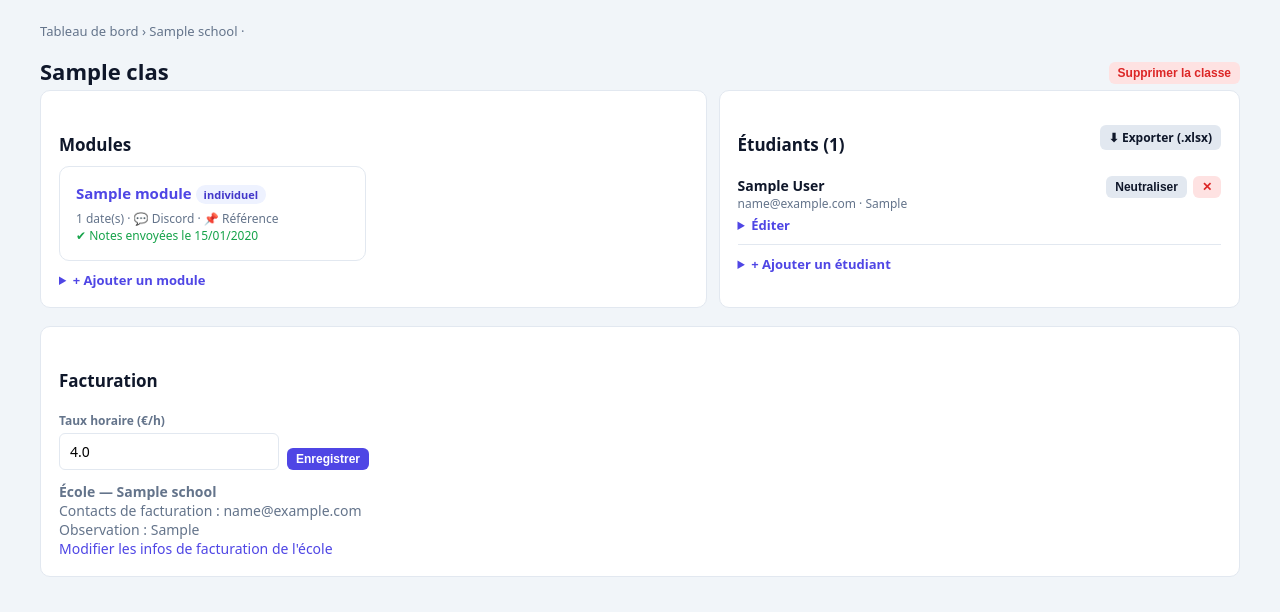
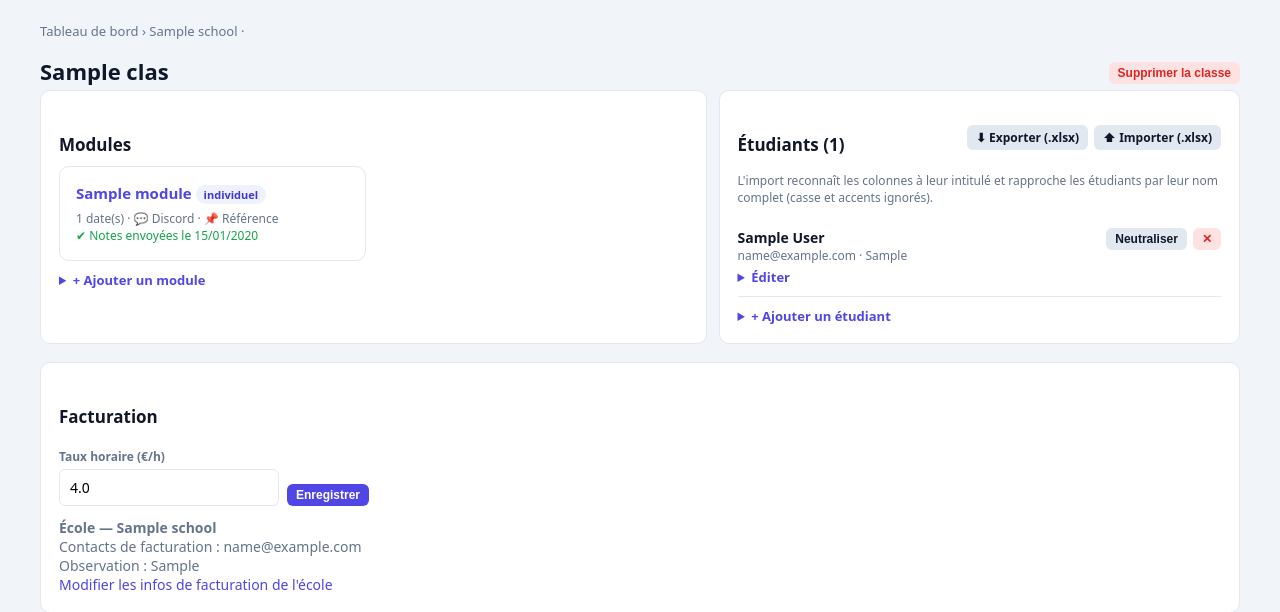
Before and after one commit to bstocker/AstraNote, a Flask app: page /classes/1 in a window 1280 px wide. Shown: the part 58-670 px from the top of the page. Run offline with Flask 3, Linux system fonts and the light colour scheme; a user stored in the database is signed in; tables that the repository leaves empty hold one stand-in row (values such as "Sample post").

Commit message:
Classe : import Excel de la liste des étudiants
Bouton « ⬆ Importer (.xlsx) » à côté de l'export, au même format. Le
rapprochement se fait sur le nom complet, casse et accents ignorés : un
étudiant déjà inscrit est mis à jour, un nom inconnu est créé et inscrit
dans la classe. L'export n'ayant pas de colonne ID masquée comme celui
d'un module, renommer quelqu'un dans le fichier crée un doublon plutôt
que de le renommer ; le renommage se fait dans la fiche de classe.

Aucune suppression : un étudiant absent du fichier reste dans la classe
avec ses étoiles. Une colonne absente laisse le champ inchangé — une
liste de noms seuls n'efface donc pas les emails déjà saisis — tandis
qu'une cellule vide d'une colonne présente efface la valeur, pour qu'un
aller-retour depuis l'export reflète ce qu'on y a effacé. Deux homonymes
de la classe sont appariés aux deux lignes du fichier, dans l'ordre.

Les en-têtes du classeur deviennent une constante partagée par l'export
et l'import, qui ne peuvent donc plus diverger.

Le champ fichier est masqué dans un <label> stylé en bouton, dont le
choix déclenche l'envoi : un seul clic, comme l'export. Le <form> est en
display:contents pour que le label soit un frère du lien « Exporter »
dans le même flex, et label.btn annule la marge que la règle globale
« label » applique aux libellés de formulaire — sans quoi les deux
boutons n'ont ni la même taille ni le même axe (vérifié au navigateur).

Co-Authored-By: Claude Opus 5 (1M context) <noreply@anthropic.com>

```diff
--- a/astranote/main.py
+++ b/astranote/main.py
@@ -477,8 +477,23 @@ def remove_student(enrollment_id):
 
 
 # --------------------------------------------------------------------------- #
-# Export Excel de la fiche administrative des étudiants d'une classe
+# Export / import Excel de la fiche administrative des étudiants d'une classe
 # --------------------------------------------------------------------------- #
+# En-têtes du classeur, partagés par l'export et l'import. L'import reconnaît
+# les colonnes à leur intitulé : leur ordre est libre, et une colonne absente
+# laisse le champ correspondant inchangé.
+STUDENT_HEADERS = ["Nom complet", "Email", "Pseudo Discord", "Lien GitHub", "Statut"]
+
+# Intitulé normalisé (cf. strip_accents) -> attribut de Student.
+STUDENT_FIELDS = {
+    "email": "email",
+    "pseudo discord": "discord_alias",
+    "lien github": "github_url",
+}
+
+STATUS_ACTIVE, STATUS_INACTIVE = "Actif", "Neutralisé"
+
+
 @main_bp.route("/classes/<int:class_id>/students.xlsx")
 @login_required
 def export_students(class_id):
@@ -515,8 +530,7 @@ def export_students(class_id):
                 f"{klass.academic_year.label}")
     ws["A1"].font = Font(bold=True, size=13)
 
-    headers = ["Nom complet", "Email", "Pseudo Discord", "Lien GitHub", "Statut"]
-    for col_idx, title in enumerate(headers, start=1):
+    for col_idx, title in enumerate(STUDENT_HEADERS, start=1):
         cell = ws.cell(row=2, column=col_idx, value=title)
         cell.font = bold
         cell.fill = grey
@@ -526,7 +540,8 @@ def export_students(class_id):
         ws.cell(row=r, column=2, value=st.email)
         ws.cell(row=r, column=3, value=st.discord_alias)
         ws.cell(row=r, column=4, value=st.github_url)
-        ws.cell(row=r, column=5, value="Actif" if st.active else "Neutralisé")
+        ws.cell(row=r, column=5,
+                value=STATUS_ACTIVE if st.active else STATUS_INACTIVE)
 
     for letter, width in zip("ABCDE", (26, 32, 20, 40, 14)):
         ws.column_dimensions[letter].width = width
@@ -540,6 +555,114 @@ def export_students(class_id):
         bio, as_attachment=True, download_name=f"etudiants_{filename}.xlsx",
         mimetype="application/vnd.openxmlformats-officedocument.spreadsheetml.sheet",
     )
+
+
+def _cell_text(cells, idx):
+    """Texte d'une cellule de la ligne, ou None si vide / colonne absente."""
+    if idx is None or idx >= len(cells):
+        return None
+    value = cells[idx].value
+    if value is None:
+        return None
+    return str(value).strip() or None
+
+
+@main_bp.route("/classes/<int:class_id>/students/import", methods=["POST"])
+@login_required
+def import_students(class_id):
+    """Importe une liste d'étudiants au format de l'export (.xlsx).
+
+    Le rapprochement se fait sur le nom complet, casse et accents ignorés :
+    un étudiant déjà inscrit est mis à jour, un nom inconnu est créé et
+    inscrit dans la classe. Rien n'est jamais supprimé — un étudiant absent
+    du fichier reste dans la classe, ses étoiles intactes.
+
+    Une colonne absente du fichier laisse le champ intact : une liste ne
+    contenant que des noms n'efface donc pas les emails déjà saisis. En
+    revanche, une cellule vide d'une colonne *présente* efface la valeur,
+    pour qu'un aller-retour depuis l'export reflète ce qu'on y a effacé.
+    """
+    from openpyxl import load_workbook
+
+    klass = get_class_or_403(class_id)
+    file = request.files.get("file")
+    if not file or not file.filename.lower().endswith(".xlsx"):
+        flash("Veuillez fournir un fichier .xlsx (au format de l'export).", "error")
+        return redirect(url_for("main.view_class", class_id=class_id))
+
+    try:
+        wb = load_workbook(file, data_only=True)
+    except Exception:
+        flash("Fichier Excel illisible.", "error")
+        return redirect(url_for("main.view_class", class_id=class_id))
+
+    rows = list(wb.active.iter_rows())
+
+    # Ligne d'en-tête : celle qui porte « Nom complet » (l'export la fait
+    # précéder d'une ligne de titre rappelant la classe).
+    headers, header_idx = None, None
+    for i, row in enumerate(rows):
+        values = [strip_accents(str(c.value or "")).strip() for c in row]
+        if "nom complet" in values:
+            headers, header_idx = values, i
+            break
+    if header_idx is None:
+        flash("Colonne « Nom complet » introuvable : utilisez le format de "
+              "l'export.", "error")
+        return redirect(url_for("main.view_class", class_id=class_id))
+
+    name_col = headers.index("nom complet")
+    field_cols = {i: STUDENT_FIELDS[h]
+                  for i, h in enumerate(headers) if h in STUDENT_FIELDS}
+    status_col = headers.index("statut") if "statut" in headers else None
+
+    # Étudiants déjà inscrits, indexés par nom normalisé. Une *liste* par nom :
+    # deux homonymes de la classe sont ainsi appariés aux deux lignes du
+    # fichier, dans l'ordre, au lieu que la seconde ligne réécrive la première.
+    by_name = {}
+    for e in klass.enrollments:
+        by_name.setdefault(strip_accents(e.student.full_name).strip(), []) \
+               .append(e.student)
+
+    created, updated = 0, 0
+    for row in rows[header_idx + 1:]:
+        cells = list(row)
+        full_name = _cell_text(cells, name_col)
+        if not full_name:
+            continue
+
+        pending = by_name.get(strip_accents(full_name).strip())
+        if pending:
+            # Le nom n'est pas réécrit : le rapprochement a réussi, donc seuls
+            # la casse ou les accents pourraient différer — et le fichier n'est
+            # pas plus fiable que la base sur ce point.
+            student = pending.pop(0)
+            updated += 1
+        else:
+            student = Student(full_name=full_name)
+            db.session.add(student)
+            db.session.flush()
+            db.session.add(Enrollment(student_id=student.id, class_id=klass.id))
+            # Un doublon plus bas dans le fichier met à jour ce nouvel étudiant
+            # plutôt que d'en créer un second.
+            by_name.setdefault(strip_accents(full_name).strip(), [])
+            created += 1
+
+        for idx, attr in field_cols.items():
+            setattr(student, attr, _cell_text(cells, idx))
+
+        # Statut : seules les deux valeurs de l'export sont reconnues ; toute
+        # autre (ou une cellule vide) laisse l'étudiant dans son état actuel.
+        status = strip_accents(_cell_text(cells, status_col) or "")
+        if status.startswith(strip_accents(STATUS_INACTIVE)):
+            student.active = False
+        elif status.startswith(strip_accents(STATUS_ACTIVE)):
+            student.active = True
+
+    db.session.commit()
+    flash(f"Import terminé : {created} étudiant(s) ajouté(s), {updated} mis à "
+          f"jour. Aucun étudiant supprimé.", "success")
+    return redirect(url_for("main.view_class", class_id=class_id))
 
 
 # --------------------------------------------------------------------------- #
--- a/astranote/static/css/style.css
+++ b/astranote/static/css/style.css
@@ -121,6 +121,10 @@ textarea { resize: vertical; }
 .btn.danger { background: #fee2e2; color: var(--red); }
 .btn.danger:hover { background: #fecaca; }
 .btn.small { padding: 4px 9px; font-size: 12px; }
+/* Un <label> stylé en bouton (déclencheur d'un champ fichier masqué) ne doit
+   pas hériter des marges du label de formulaire, sinon il ne s'aligne pas
+   sur les boutons voisins. */
+label.btn { margin: 0; }
 
 table { border-collapse: collapse; width: 100%; }
 .list-table th, .list-table td { text-align: left; padding: 9px 10px; border-bottom: 1px solid var(--border); }
--- a/astranote/templates/structure/class_detail.html
+++ b/astranote/templates/structure/class_detail.html
@@ -67,11 +67,33 @@
   <div class="panel" style="flex:1;">
     <div class="flex-between">
       <h2>Étudiants ({{ klass.enrollments|length }})</h2>
-      {% if klass.enrollments %}
-      <a class="btn secondary small" href="{{ url_for('main.export_students', class_id=klass.id) }}"
-         title="Nom, email, pseudo Discord, lien GitHub et statut">⬇ Exporter (.xlsx)</a>
-      {% endif %}
+      {# align-items:center : sans lui, le <a> s'étire à la hauteur du <form>
+         voisin et les deux boutons n'ont plus ni la même taille ni le même
+         axe. #}
+      <div style="display:flex; gap:6px; flex:0 0 auto; align-items:center;">
+        {% if klass.enrollments %}
+        <a class="btn secondary small" href="{{ url_for('main.export_students', class_id=klass.id) }}"
+           title="Nom, email, pseudo Discord, lien GitHub et statut">⬇ Exporter (.xlsx)</a>
+        {% endif %}
+        {# Le champ fichier est masqué : le label fait office de bouton et le
+           choix du fichier déclenche l'envoi, en un clic comme l'export. #}
+        {# display:contents : le <form> ne crée pas de boîte, le label devient
+           donc un élément frère du lien « Exporter » dans le même flex et les
+           deux boutons ont exactement la même géométrie. #}
+        <form method="post" enctype="multipart/form-data" style="display:contents;"
+              action="{{ url_for('main.import_students', class_id=klass.id) }}">
+          <input type="hidden" name="csrf_token" value="{{ csrf_token() }}">
+          <label class="btn secondary small"
+                 title="Fichier au format de l'export : les noms déjà inscrits sont mis à jour, les autres ajoutés. Aucune suppression.">
+            ⬆ Importer (.xlsx)
+            <input type="file" name="file" accept=".xlsx" hidden
+                   onchange="this.form.submit()">
+          </label>
+        </form>
+      </div>
     </div>
+    <p class="help">L'import reconnaît les colonnes à leur intitulé et rapproche
+      les étudiants par leur nom complet (casse et accents ignorés).</p>
     {% for e in klass.enrollments|sort(attribute='student.full_name') %}
       {% set st = e.student %}
       <div class="student-row {{ 'inactive' if not st.active }}">
```
Also changed, not shown: AstraNote_Fiche_Fonctionnelle.md (+1 -0 lines), tests/test_app.py (+122 -0 lines).
